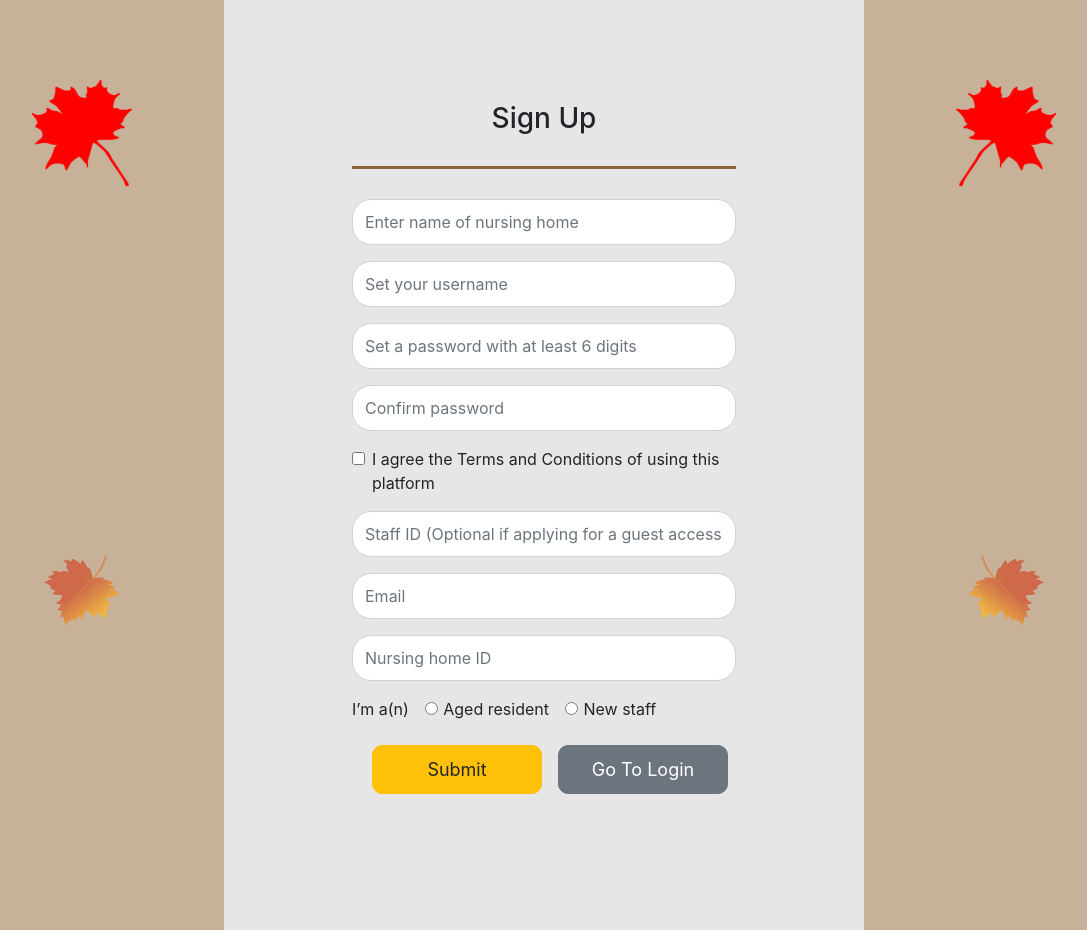
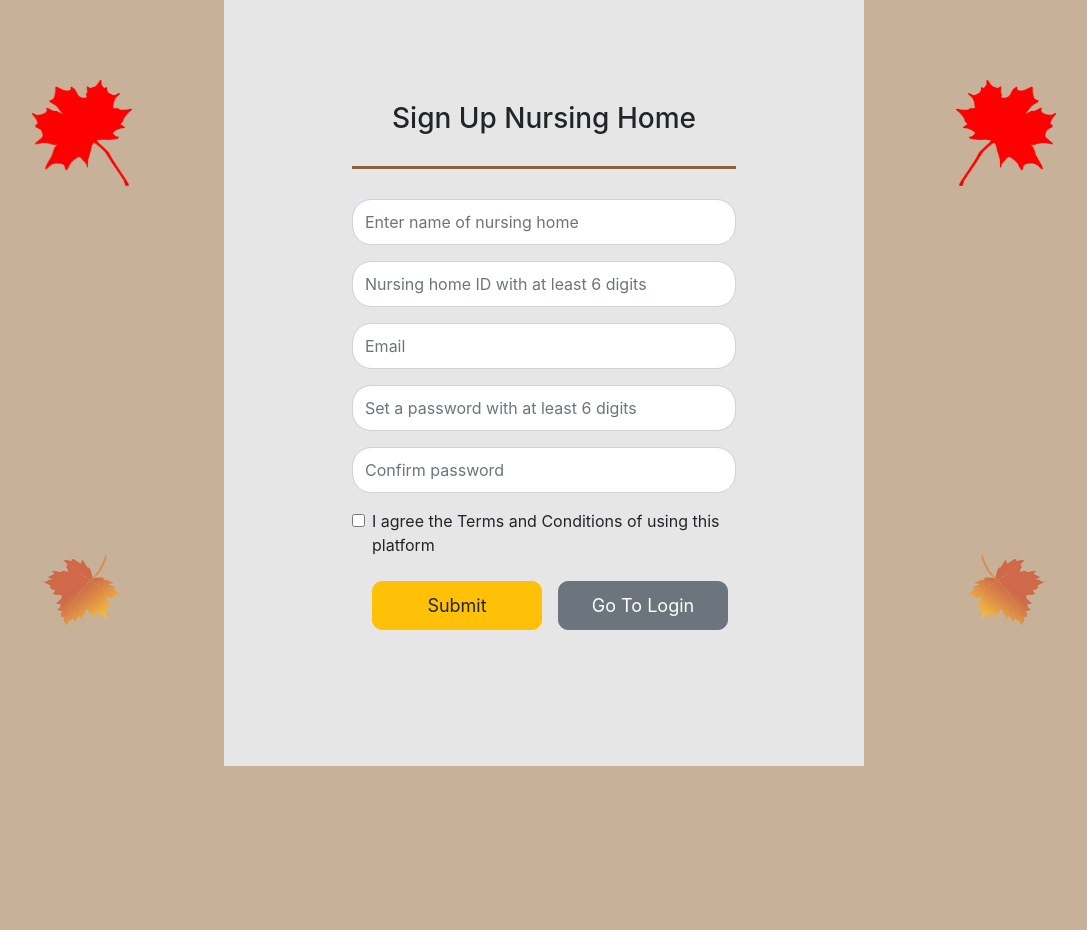
Before and after one commit to Majurran/Heroku-Full, a Flask app: page /sign-up in a window 1280 px wide. Shown: the whole page, without its empty margins (96-1183 px from the left). After the commit the page ends 766 px from the top, so only its background shows below. Run offline with Flask 2, Linux system fonts and the light colour scheme; some libraries are stand-ins or nearby versions.

Commit message:
Update Database Scheme (ver3) and signup page
Still need to do the login part, so attempting to log in
will probably crash

```diff
--- a/website/__init__.py
+++ b/website/__init__.py
@@ -4,7 +4,7 @@ from os import path
 from flask_login import LoginManager
 
 db = SQLAlchemy()
-DB_NAME = "database_ver4.db"  # Change name if the models.py gets updated for now
+DB_NAME = "database_ver6.db"  # Change name if the models.py gets updated for now
 
 
 def create_app():
@@ -20,7 +20,7 @@ def create_app():
     app.register_blueprint(auth, url_prefix='/')
 
     # from .models import User, Note
-    from .models import User, NursingHome
+    from .models import User
 
     create_database(app)
 
--- a/website/auth.py
+++ b/website/auth.py
@@ -8,32 +8,39 @@ from flask_login import login_user, login_required, logout_user, current_user
 auth = Blueprint('auth', __name__)
 
 
-"""
-LOGIN PAGE RANDOM NOTES:
-    Add the radiobox option whether to sign in as admin or guest? Instead of creating a separate guest account each time
-    for each nursing home from the signup page. Though it does create some security risk if the staff member saves the
-    account email and password to the web browser, but can assume that they don't do that? Oh well it's just a prototype anyway.
-"""
 @auth.route('/login', methods=['GET', 'POST'])
 def login():
     if request.method == 'POST':
-        email = request.form.get('email')
-        password = request.form.get('password')
+        login_type = request.form.get('login-type') # Staff/User is "login" while Guest is "login-guest"
 
-        # Might change this
-        homeID = request.form.get('homeId')
-        print(homeID)
+        # Staff/User
+        if login_type == "login":
+            email = request.form.get('email')
+            password = request.form.get('password')
 
-        user = User.query.filter_by(email=email).first()
-        if user:
-            if check_password_hash(user.password, password):
-                # flash('Logged in successfully!', category='success')
-                login_user(user, remember=True)
+            staff_admin = NursingHome.query.filter_by(email=email).first()
+            if staff_admin:
+                # if check_password_hash(user.password, password):
+                if staff_admin.password == password:
+                    # flash('Logged in successfully!', category='success')
+                    login_user(staff_admin, remember=True)
+                    return redirect(url_for('views.home'))
+                else:
+                    flash('Incorrect password, try again.', category='error')
+            else:
+                flash('Email does not exist.', category='error')
+        # Guest
+        elif login_type == "login-guest":
+            nursing_home_ID = request.form.get('homeId')
+
+            guest = NursingHome.query.filter_by(id=nursing_home_ID).first()
+            if guest:
+                login_user(guest, remember=True)
                 return redirect(url_for('views.home'))
             else:
-                flash('Incorrect password, try again.', category='error')
+                flash('Wrong Nursing Home ID', category='error')
         else:
-            flash('Email does not exist.', category='error')
+            flash('Something went wrong, could not find the right login form', category='error')
 
     return render_template("login.html", user=current_user)
 
@@ -52,22 +59,18 @@ def sign_up():
         activity_list = "bowling,tennis,golf,bike,tea,chess"
         wellbeing_list = "neutral,very-sad,happy,sick,sad,angry"
 
-        # Creates the one admin profile for each nursing home for now
+        # Creates the one admin profile for each nursing home
         nursing_home_name = request.form.get('nursing-home-name')
+        nursing_home_id = request.form.get('homeId')
         email = request.form.get('email')
         password1 = request.form.get('password1')
         password2 = request.form.get('password2')
-
-        # Might change this
         agreeCheck = request.form.get('agreeCheck')
-        staffId = request.form.get('staffId')
-        homeId = request.form.get('homeId')
-        admin = True # Can remove if using the radiobox signin feature
 
         # Look up email and nursing home name to see if they exist in the database already
-        user = User.query.filter_by(email=email).first()
+        existing_nursing_home_admin_email = User.query.filter_by(email=email).first()
         existing_nursing_home_name = NursingHome.query.filter_by(name=nursing_home_name).first()
-        if user:
+        if existing_nursing_home_admin_email:
             flash('Email already exists.', category='error')
         elif existing_nursing_home_name:
             flash('Nursing Home Name already exists.', category='error')
@@ -77,16 +80,30 @@ def sign_up():
             flash('Passwords don\'t match.', category='error')
         elif len(password1) < 6:
             flash('Password must be at least 6 characters.', category='error')
+        elif not nursing_home_id.isdigit():
+            flash('Nursing home ID must use digits only.', category='error')
+        elif len(nursing_home_id) < 6:
+            flash('Nursing home ID must be at least 6 digits.', category='error')
+        elif not agreeCheck:
+            flash('Must agree to Terms and Conditions.', category='error')
         else:
             # Add new NursingHome
-            new_nursing_home = NursingHome(activity_list=activity_list, wellbeing_list=wellbeing_list, name=nursing_home_name)
+            new_nursing_home = NursingHome(id=nursing_home_id, name=nursing_home_name)
             db.session.add(new_nursing_home)
             db.session.commit()
 
-            # Add new User
-            new_user = User(admin=admin, email=email, password=generate_password_hash(password1, method='sha256'), nursing_home_id=new_nursing_home.id)
-            db.session.add(new_user)
+            new_admin_account = User(email=email, password=password1, nursing_home_id=nursing_home_id, admin=True)
+            db.session.add(new_admin_account)
             db.session.commit()
+
+            # Add new Admin account associated with new Nursing
+            # new_nursing_home = NursingHome(id=nursing_home_id, name=nursing_home_name, email=email, password=generate_password_hash(password1))
+            # new_nursing_home = NursingHome(id=nursing_home_id, name=nursing_home_name, email=email, password=password1)
+
+            # Add associated Guest for new NursingHome
+            # new_guest_account = Guest(nursing_home_id=nursing_home_id)
+            # db.session.add(new_guest_account)
+            # db.session.commit()
 
             # login_user(new_user, remember=True)
             # flash('Account created!', category='success')
--- a/website/templates/sign_up_ver2.html
+++ b/website/templates/sign_up_ver2.html
@@ -30,8 +30,27 @@
 
 </head>
 <body>
-
-
+  {% with messages = get_flashed_messages(with_categories=true) %}
+    {% if messages %}
+      {% for category, message in messages %}
+        {% if category == 'error' %}
+          <div class="alert alert-danger alter-dismissable fade show" role="alert">
+            {{ message }}
+            <button type="button" class="close" data-dismiss="alert">
+              <span aria-hidden="true">&times;</span>
+            </button>
+          </div>
+        {% else %}
+          <div class="alert alert-success alter-dismissable fade show" role="alert">
+            {{ message }}
+            <button type="button" class="close" data-dismiss="alert">
+              <span aria-hidden="true">&times;</span>
+            </button>
+          </div>
+        {% endif %}
+      {% endfor %}
+    {% endif %}
+  {% endwith %}
   <div class="signup-page">
     <img class="img1" src="../static/img/login_maple2.png">
     <img class="img2" src="../static/img/login_maple2.png">
@@ -40,7 +59,7 @@
     <div style="" class="form_div">
       <form method="POST">
         <h3 align="center" style="margin-bottom: 30px; border-bottom: solid 3px rgb(140,98,57); padding-bottom: 30px;">
-          Sign Up
+          Sign Up Nursing Home
         </h3>
 
         <div class="form-group">
@@ -51,15 +70,23 @@
                    placeholder="Enter name of nursing home"/>
           </div>
 
-        <div class="form-group">
-          <input type="text"
-                 class="form-control"
-                 id="username"
-                 name="username"
-                 placeholder="Set your username"/>
-        </div>
+          <div class="form-group">
+            <input type="text"
+                   class="form-control"
+                   id="homeId"
+                   name="homeId"
+                   placeholder="Nursing home ID with at least 6 digits"/>
+          </div>
 
-        <div class="form-group">
+          <div class="form-group">
+            <input type="email"
+                   class="form-control"
+                   id="email"
+                   name="email"
+                   placeholder="Email"/>
+          </div>
+
+          <div class="form-group">
           <input type="password"
                  class="form-control"
                  id="password1"
@@ -76,39 +103,15 @@
           </div>
 
         <div class="form-group" style="margin-left: 1.25rem;">
-          <input class="form-check-input" type="checkbox" value="" name="agreeCheck" id="defaultCheck1">
+          <input class="form-check-input" type="checkbox" value="True" name="agreeCheck" id="defaultCheck1">
           <label class="form-check-label" for="defaultCheck1">
             I agree the Terms and Conditions of using this platform
           </label>
         </div>
 
-        <div class="form-group">
-          <input type="text"
-                 class="form-control"
-                 id="staffId"
-                 name="staffId"
-                 placeholder="Staff ID (Optional if applying for a guest access)"/>
-        </div>
-
-        <div class="form-group">
-          <input type="email"
-                 class="form-control"
-                 id="email"
-                 name="email"
-                 placeholder="Email"/>
-        </div>
-
-        <div class="form-group">
-          <input type="text"
-                 class="form-control"
-                 id="homeId"
-                 name="homeId"
-                 placeholder="Nursing home ID"/>
-        </div>
-
-        <div class="form-group">
+        <!-- <div class="form-group">
           <div class="form-check form-check-inline">
-            <label class="form-check-label" >I’m a(n)</label>
+            <label class="form-check-label" >I'm a(n)</label>
           </div>
           <div class="form-check form-check-inline">
             <input class="form-check-input" type="radio" name="inlineRadioOptions" id="inlineRadio1" value="option1">
@@ -118,7 +121,7 @@
             <input class="form-check-input" type="radio" name="inlineRadioOptions" id="inlineRadio2" value="option2">
             <label class="form-check-label" for="inlineRadio2">New staff</label>
           </div>
-        </div>
+        </div> -->
 
         <div class="form-group">
           <button type="button" class="btn btn-secondary float-right" onclick="location.href='/'">Go To Login</button>
```
Also changed, not shown: website/models.py (+43 -11 lines), website/templates/login.html (+11 -9 lines), website/views.py (+0 -11 lines).
